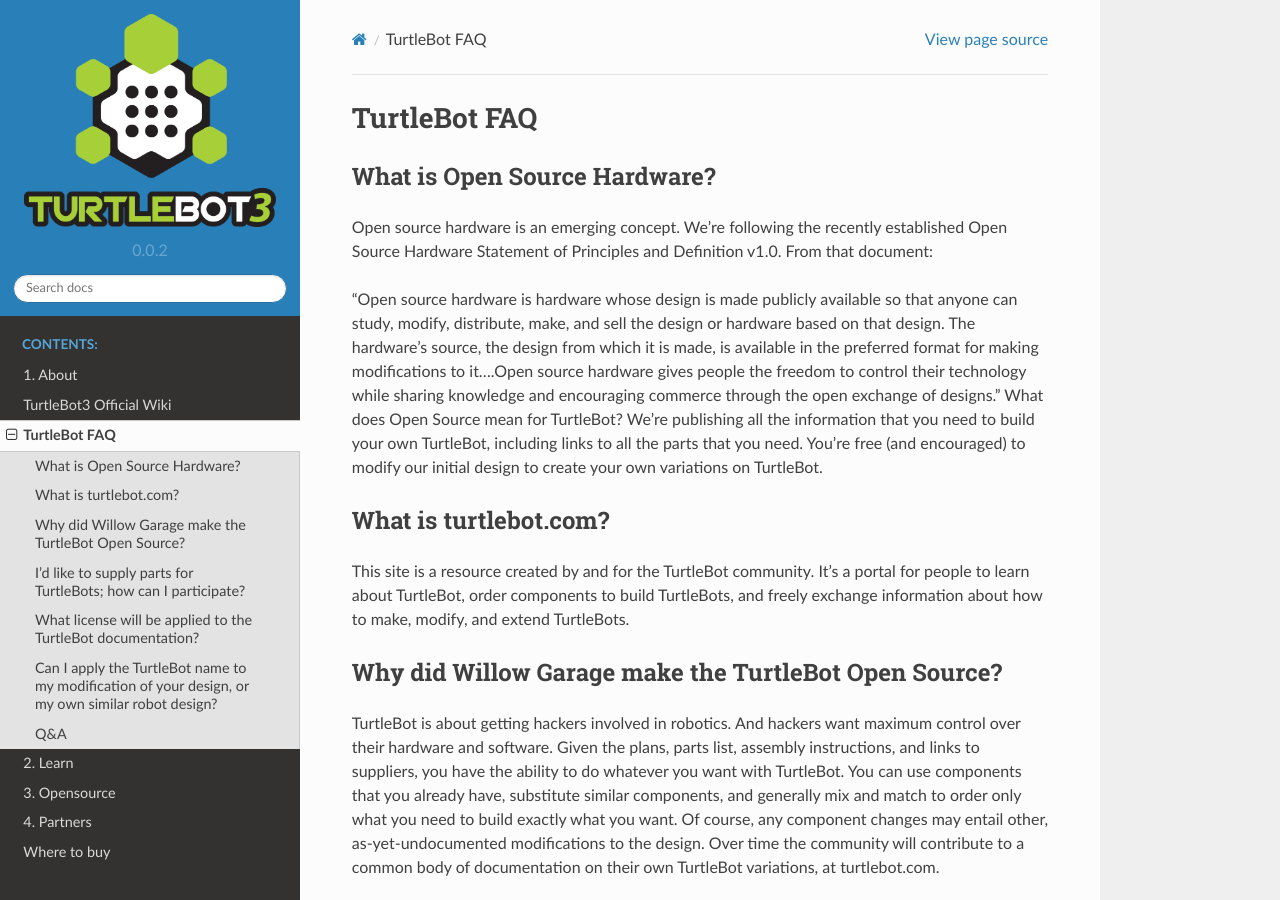
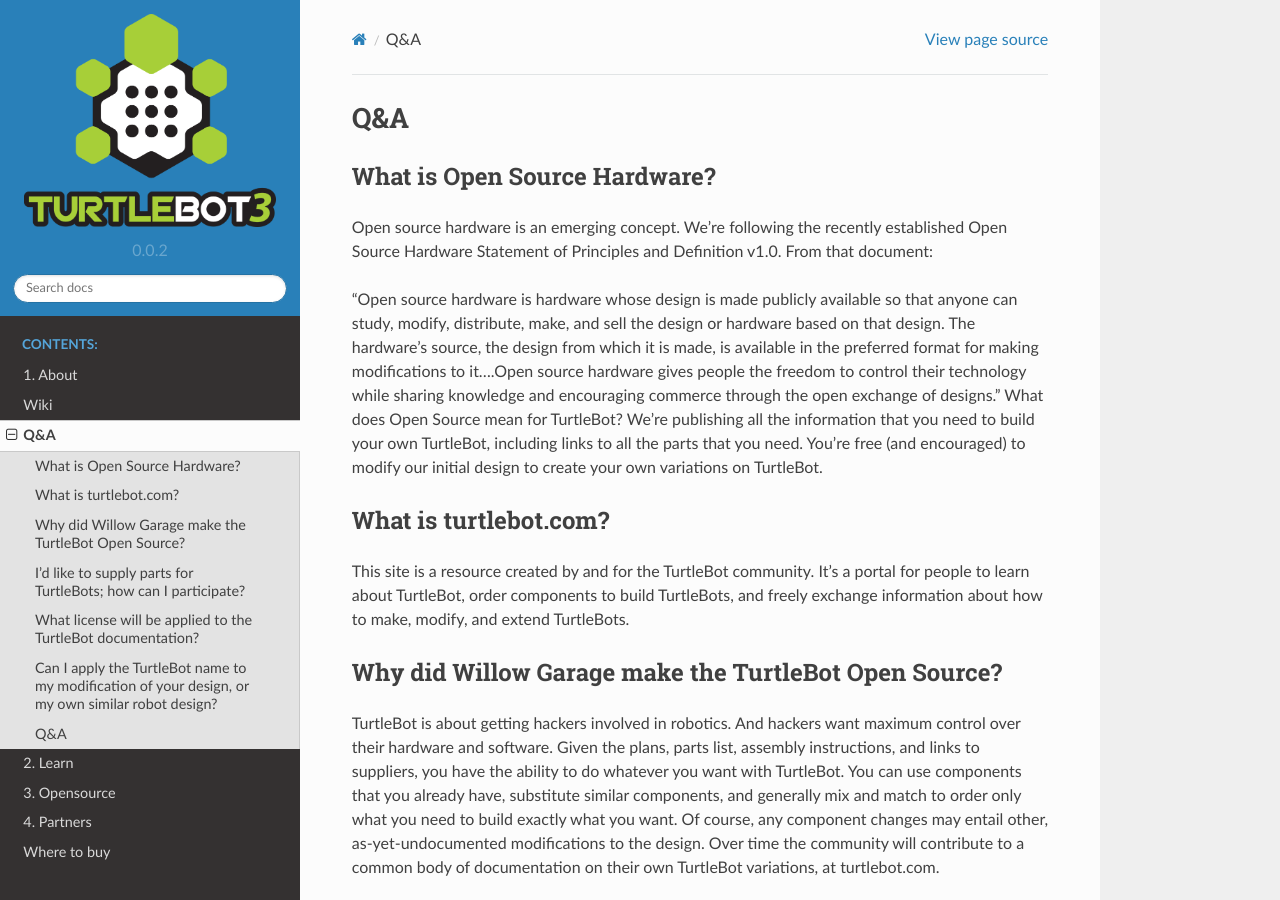
Before and after one commit to shivharis/turtlebot3_wiki, a Sphinx documentation site: the page built from docs/source/qna/index.rst, in a window 1280 px wide and 900 px high. Built offline with Sphinx 7.4.7 and the Read the Docs theme 2.0.0, drawn with Linux system fonts in a browser that asks for light colours; pages that are not in the unit, such as notebooks, are missing from menus.

Commit message:
modified the page names

```diff
--- a/docs/source/qna/index.rst
+++ b/docs/source/qna/index.rst
@@ -1,7 +1,7 @@
 .. _qna:
 
-TurtleBot FAQ
-=============
+Q&A
+===
 
 What is Open Source Hardware?
 -----------------------------
--- a/docs/source/wiki/index.rst
+++ b/docs/source/wiki/index.rst
@@ -1,5 +1,5 @@
-TurtleBot3 Official Wiki
-========================
+Wiki
+====
 
 .. image:: _static/hardware/turtlebot3_models.png
 
```
